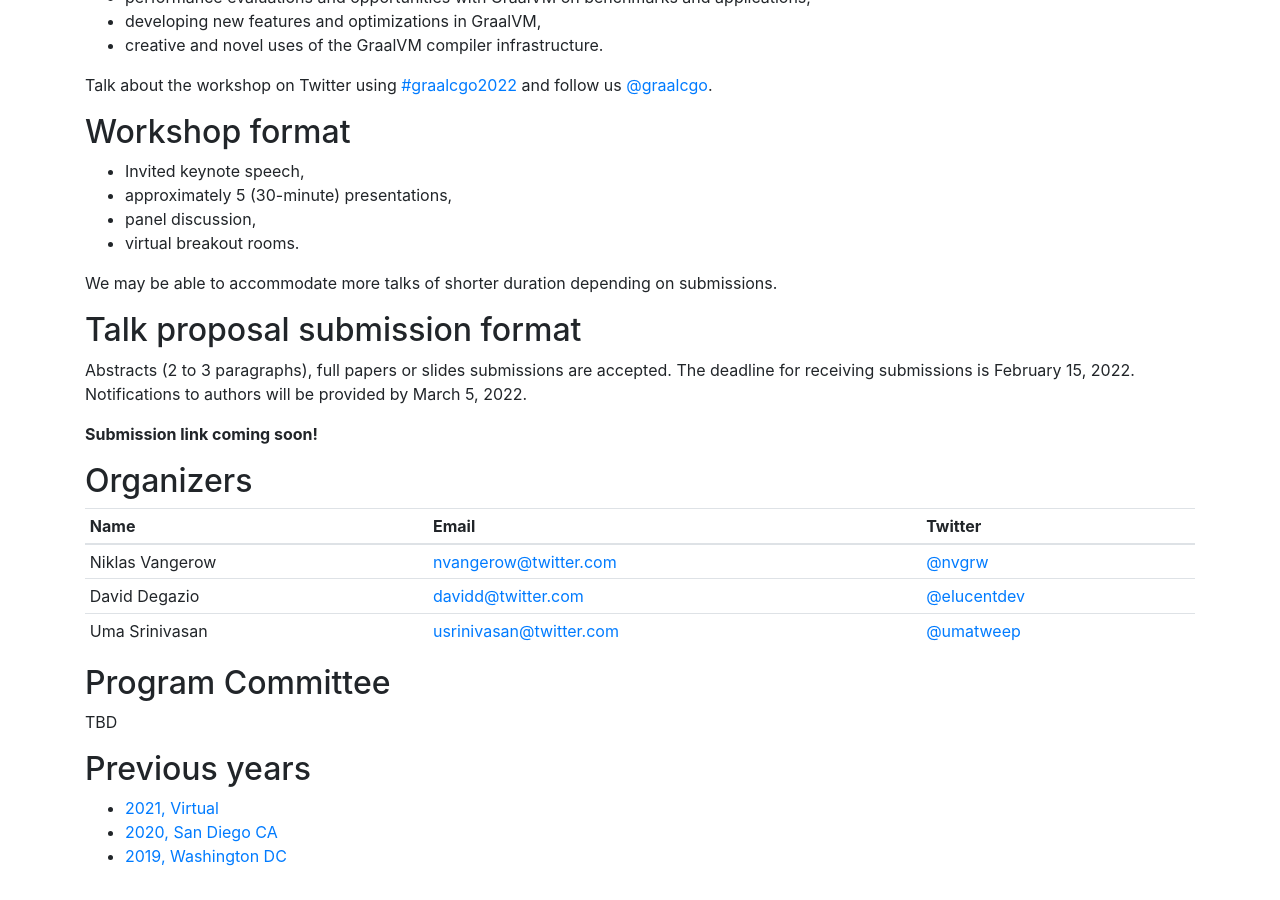
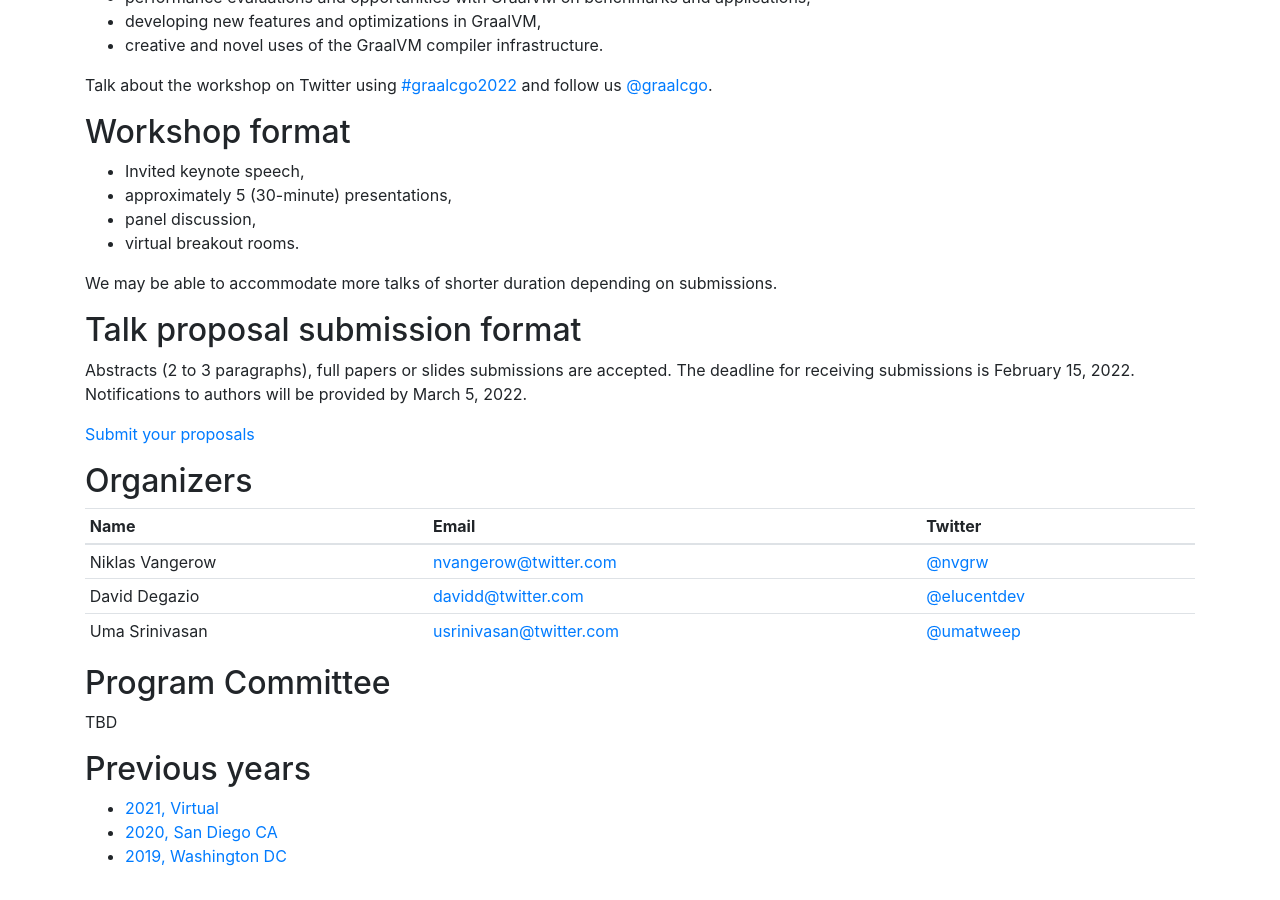
Before and after one commit to graalworkshop/graalworkshop.github.io, a Jekyll site: the page built from 2022/index.md, in a window 1280 px wide and 900 px high, scrolled down 661 px. Built offline with Jekyll 4.4.1, drawn with Linux system fonts in a browser that asks for light colours.

Commit message:
Add proposal submission link

```diff
--- a/2022/index.md
+++ b/2022/index.md
@@ -32,7 +32,7 @@ We may be able to accommodate more talks of shorter duration depending on submis
 ## Talk proposal submission format
 Abstracts (2 to 3 paragraphs), full papers or slides submissions are accepted. The deadline for receiving submissions is February 15, 2022. Notifications to authors will be provided by March 5, 2022.
 
-**Submission link coming soon!**
+[Submit your proposals](https://easychair.org/conferences/?conf=graalcgo2022)
 
 ## Organizers
 
```
